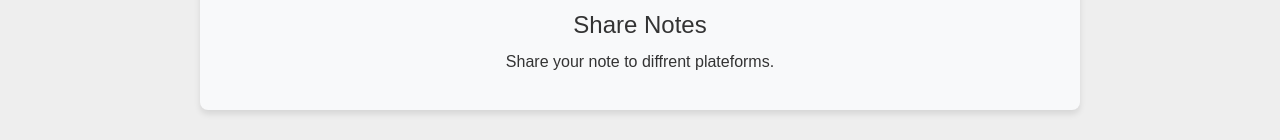
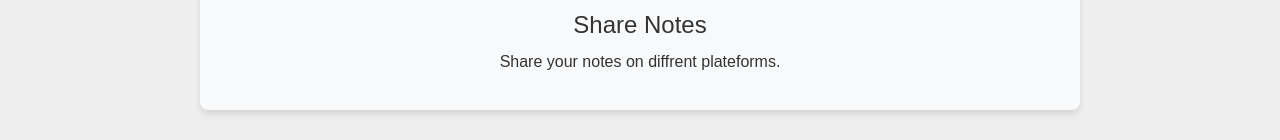
Before and after one commit to mohmedpatel7/Enotes-TODO, a React (Create React App) app: page / in a window 1280 px wide. Shown: the part 749-889 px from the top of the page. Built offline with nearby package versions, Linux system fonts and the light colour scheme.

Commit message:
Update Home.js

```diff
--- a/src/components/Home.js
+++ b/src/components/Home.js
@@ -184,7 +184,7 @@ const Home = ({ setshowGetst, showAlert }) => {
                 onClick={() => setshowGetst(true)}
               ></i>
               <h3>Share Notes</h3>
-              <p>Share your note to diffrent plateforms.</p>
+              <p>Share your notes on diffrent plateforms.</p>
             </div>
           )}
           {isUser && !isAdmin && (
@@ -194,7 +194,7 @@ const Home = ({ setshowGetst, showAlert }) => {
                 onClick={() => navigate("/YourNotes")}
               ></i>
               <h3>Share Notes</h3>
-              <p>Share your note to diffrent plateforms.</p>
+              <p>Share your notes on diffrent plateforms.</p>
             </div>
           )}
         </section>
```
